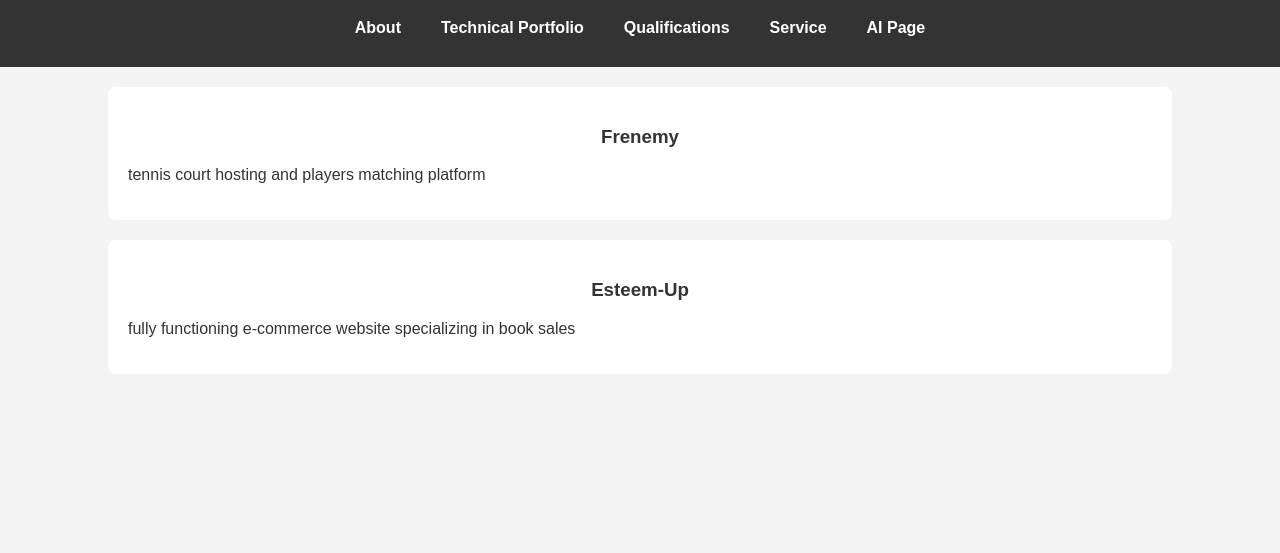
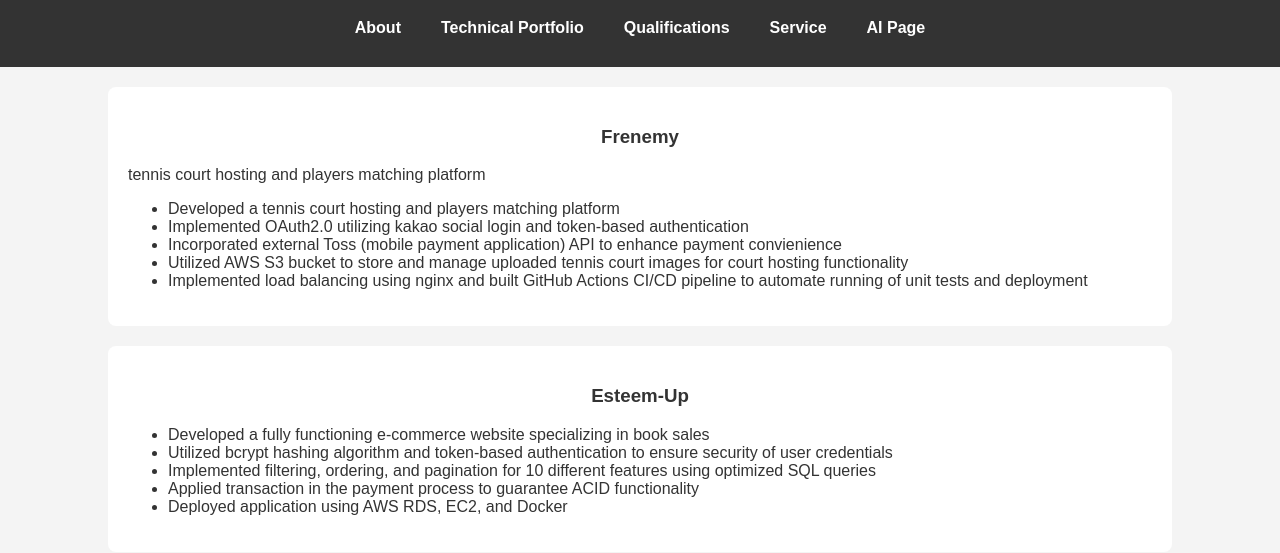
Before and after one commit to jinss5/project-1-jinss5, a plain HTML site: page portfolio.html in a window 1280 px wide. Shown: the part 79-632 px from the top of the page. Drawn offline with Linux system fonts and the light colour scheme.

Commit message:
modified: portfolio.html service.html writing element

```diff
--- a/portfolio.html
+++ b/portfolio.html
@@ -19,10 +19,47 @@
     <div>
       <h3>Frenemy</h3>
       <p>tennis court hosting and players matching platform</p>
+      <ul>
+        <li>Developed a tennis court hosting and players matching platform</li>
+        <li>
+          Implemented OAuth2.0 utilizing kakao social login and token-based
+          authentication
+        </li>
+        <li>
+          Incorporated external Toss (mobile payment application) API to enhance
+          payment convienience
+        </li>
+        <li>
+          Utilized AWS S3 bucket to store and manage uploaded tennis court
+          images for court hosting functionality
+        </li>
+        <li>
+          Implemented load balancing using nginx and built GitHub Actions CI/CD
+          pipeline to automate running of unit tests and deployment
+        </li>
+      </ul>
     </div>
     <div>
       <h3>Esteem-Up</h3>
-      <p>fully functioning e-commerce website specializing in book sales</p>
+      <ul>
+        <li>
+          Developed a fully functioning e-commerce website specializing in book
+          sales
+        </li>
+        <li>
+          Utilized bcrypt hashing algorithm and token-based authentication to
+          ensure security of user credentials
+        </li>
+        <li>
+          Implemented filtering, ordering, and pagination for 10 different
+          features using optimized SQL queries
+        </li>
+        <li>
+          Applied transaction in the payment process to guarantee ACID
+          functionality
+        </li>
+        <li>Deployed application using AWS RDS, EC2, and Docker</li>
+      </ul>
     </div>
   </body>
 </html>
```
Also changed, not shown: service.html (+22 -7 lines).
